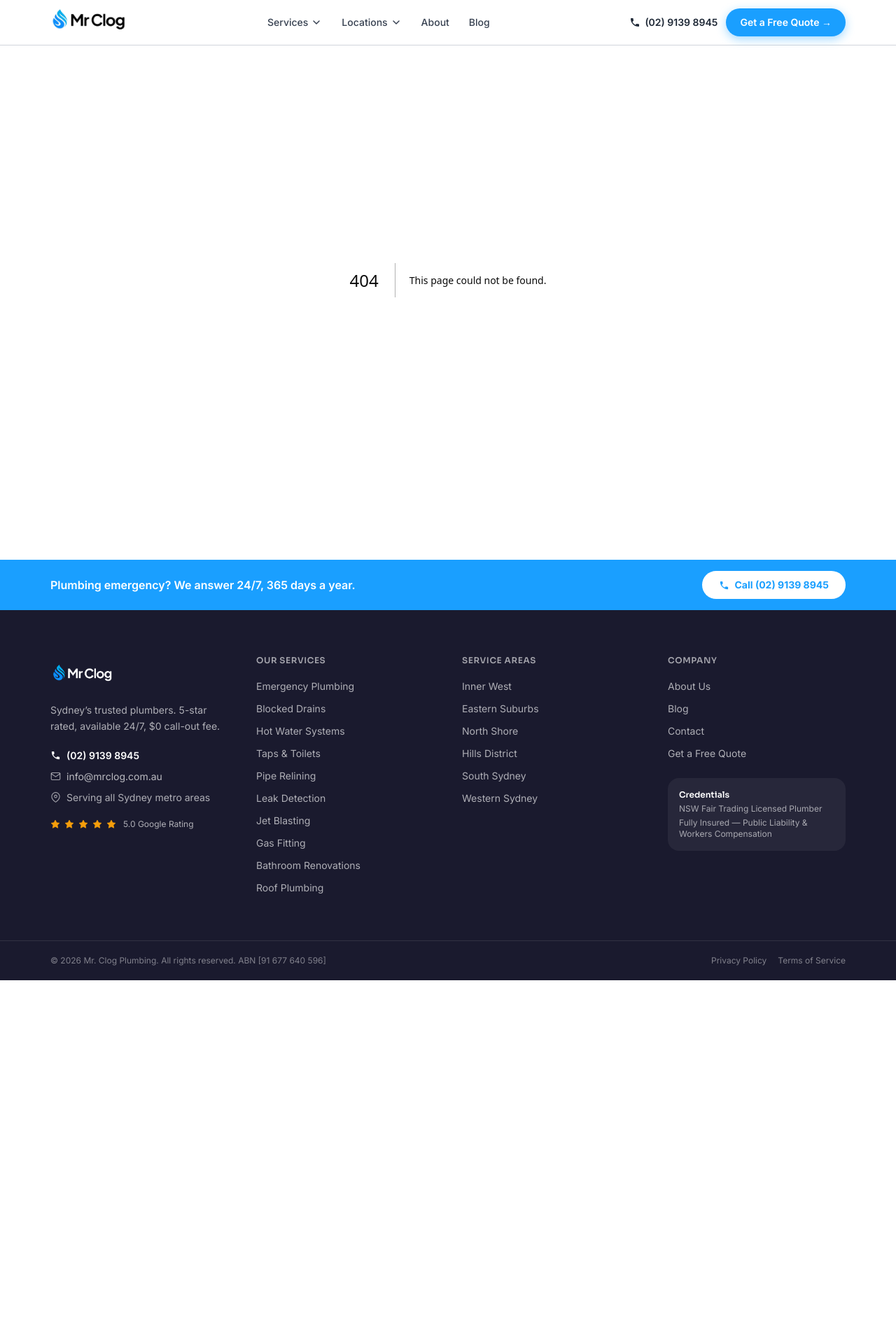
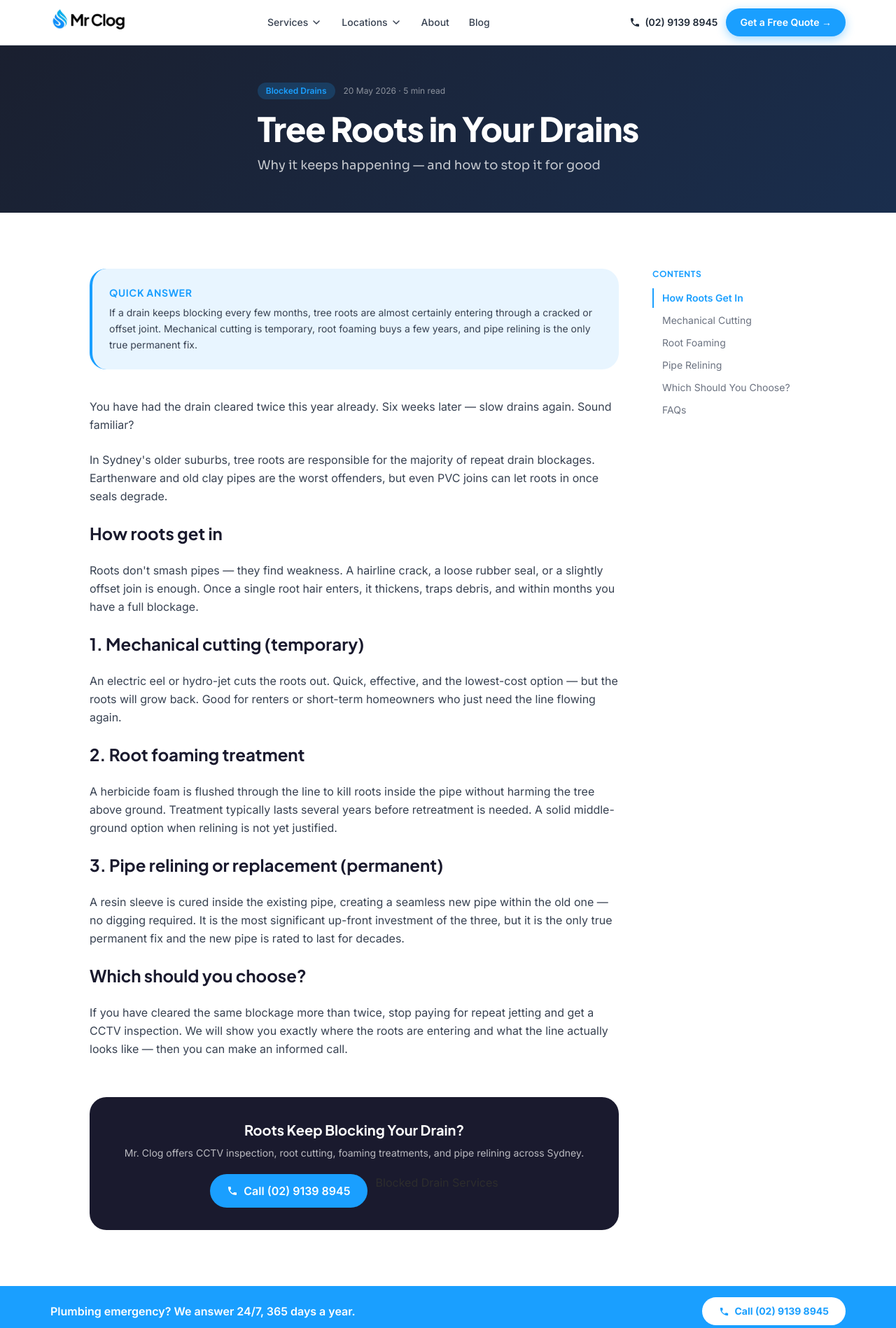
Before and after one commit to mrclogplumbing/mrclog-website, a Next.js app: page /blog/tree-roots-in-drains in a window 1280 px wide. Before the commit this address had no page. Shown: the top 1898 px of the page at 70% size. Before the commit the page ends 1401 px from the top, so only its background shows below. Built offline with nearby package versions, Linux system fonts and the light colour scheme.

Commit message:
Add blog post: Tree Roots in Your Drains
This page provides detailed information about tree roots causing drain blockages, including causes, temporary and permanent solutions, and a call to action for services.

```diff
--- /dev/null
+++ b/src/app/blog/tree-roots-in-drains/page.tsx
@@ -0,0 +1,114 @@
+import type { Metadata } from "next";
+import Link from "next/link";
+import { PhoneCallIcon } from "@/components/ui/ServiceIcons";
+import TableOfContents from "@/components/blog/TableOfContents";
+import BlogPostSchema from "@/components/blog/BlogPostSchema";
+
+export const metadata: Metadata = {
+  title: "Tree Roots in Your Drains: Why It Keeps Happening (and How to Stop It) | Mr. Clog Blog",
+  description:
+    "If your drain keeps blocking every few months, tree roots are almost always the culprit. Here is how they get in, and the three real fixes — from temporary to permanent.",
+  openGraph: {
+    type: "article",
+    title: "Tree Roots in Your Drains: Why It Keeps Happening (and How to Stop It) | Mr. Clog Blog",
+    description: "If your drain keeps blocking every few months, tree roots are almost always the culprit. Here is how they get in, and the three real fixes — from temporary to permanent.",
+    url: "https://www.mrclog.com.au/blog/tree-roots-in-drains",
+    siteName: "Mr. Clog Plumbing",
+    publishedTime: "2026-05-20",
+    modifiedTime: "2026-05-20",
+    authors: ["Mr. Clog Plumbing"],
+    locale: "en_AU",
+  },
+  alternates: { canonical: "https://www.mrclog.com.au/blog/tree-roots-in-drains" },
+};
+
+const PHONE = "(02) 9139 8945";
+const PHONE_HREF = "tel:+61291398945";
+
+const tocItems = [
+  { id: "how-roots-get-in", title: "How Roots Get In" },
+  { id: "cutting", title: "Mechanical Cutting" },
+  { id: "foaming", title: "Root Foaming" },
+  { id: "relining", title: "Pipe Relining" },
+  { id: "which-fix", title: "Which Should You Choose?" },
+  { id: "faq", title: "FAQs" },
+];
+
+export default function BlogTreeRootsInDrainsPage() {
+  return (
+    <>
+      <BlogPostSchema
+        slug="tree-roots-in-drains"
+        title="Tree Roots in Your Drains: Why It Keeps Happening (and How to Stop It)"
+        description="If your drain keeps blocking every few months, tree roots are almost always the culprit. Here is how they get in, and the three real fixes — from temporary to permanent."
+        datePublished="2026-05-20"
+        faqs={[{"q":"Will cutting down the tree fix the problem?","a":"Not always. Root systems can survive for months after a tree is removed, and existing damage to the pipe still allows new roots from neighbouring vegetation to enter. The pipe itself needs to be sealed for a permanent fix."},{"q":"How do I know if I have tree roots in my drain?","a":"Repeat blockages every few months, gurgling sounds, slow draining across multiple fixtures, and unexplained soggy patches in the lawn are classic signs. A CCTV drain inspection will confirm it."}]}
+      />
+      {/* Hero */}
+      <section className="relative pt-16 flex items-center min-h-[38vh]" style={{ background: "var(--color-dark)" }}>
+        <div className="absolute inset-0" style={{ background: "linear-gradient(135deg, rgba(26,31,46,0.97) 0%, rgba(26,159,255,0.15) 100%)" }} aria-hidden="true" />
+        <div className="relative section-container py-12 md:py-18">
+          <div className="max-w-3xl">
+            <div className="flex items-center gap-3 mb-4">
+              <span className="text-xs font-semibold px-3 py-1 rounded-full" style={{ background: "rgba(26,159,255,0.2)", color: "var(--color-brand-blue)" }}>Blocked Drains</span>
+              <span className="text-xs" style={{ color: "rgba(255,255,255,0.5)" }}>20 May 2026 · 5 min read</span>
+            </div>
+            <h1 className="font-logo font-extrabold text-white mb-3" style={{ fontSize: "clamp(1.8rem, 4.5vw, 3rem)", lineHeight: "1.1", letterSpacing: "-0.02em" }}>
+              Tree Roots in Your Drains
+            </h1>
+            <p className="font-display text-lg" style={{ color: "rgba(255,255,255,0.75)" }}>Why it keeps happening — and how to stop it for good</p>
+          </div>
+        </div>
+      </section>
+
+      <div className="section-container py-14 md:py-20">
+        <div className="lg:grid lg:grid-cols-[1fr_220px] lg:gap-12 max-w-5xl mx-auto">
+          <article>
+            <div className="rounded-2xl p-6 mb-10 border-l-4" style={{ background: "var(--color-brand-blue-light)", borderColor: "var(--color-brand-blue)" }}>
+              <p className="font-logo font-bold text-sm uppercase tracking-wider mb-2" style={{ color: "var(--color-brand-blue)" }}>Quick Answer</p>
+              <p className="text-gray-700 text-sm leading-relaxed">
+                If a drain keeps blocking every few months, tree roots are almost certainly entering through a cracked or offset joint. Mechanical cutting is temporary, root foaming buys a few years, and pipe relining is the only true permanent fix.
+              </p>
+            </div>
+
+            <div className="space-y-6 text-gray-700 leading-relaxed">
+              <p>You have had the drain cleared twice this year already. Six weeks later — slow drains again. Sound familiar?</p>
+              <p>In Sydney&apos;s older suburbs, tree roots are responsible for the majority of repeat drain blockages. Earthenware and old clay pipes are the worst offenders, but even PVC joins can let roots in once seals degrade.</p>
+
+              <h2 id="how-roots-get-in" className="font-logo font-bold text-2xl mt-10 mb-4" style={{ color: "var(--color-dark)" }}>How roots get in</h2>
+              <p>Roots don&apos;t smash pipes — they find weakness. A hairline crack, a loose rubber seal, or a slightly offset join is enough. Once a single root hair enters, it thickens, traps debris, and within months you have a full blockage.</p>
+
+              <h2 id="cutting" className="font-logo font-bold text-2xl mb-4" style={{ color: "var(--color-dark)" }}>1. Mechanical cutting (temporary)</h2>
+              <p>An electric eel or hydro-jet cuts the roots out. Quick, effective, and the lowest-cost option — but the roots will grow back. Good for renters or short-term homeowners who just need the line flowing again.</p>
+
+              <h2 id="foaming" className="font-logo font-bold text-2xl mb-4" style={{ color: "var(--color-dark)" }}>2. Root foaming treatment</h2>
+              <p>A herbicide foam is flushed through the line to kill roots inside the pipe without harming the tree above ground. Treatment typically lasts several years before retreatment is needed. A solid middle-ground option when relining is not yet justified.</p>
+
+              <h2 id="relining" className="font-logo font-bold text-2xl mb-4" style={{ color: "var(--color-dark)" }}>3. Pipe relining or replacement (permanent)</h2>
+              <p>A resin sleeve is cured inside the existing pipe, creating a seamless new pipe within the old one — no digging required. It is the most significant up-front investment of the three, but it is the only true permanent fix and the new pipe is rated to last for decades.</p>
+
+              <h2 id="which-fix" className="font-logo font-bold text-2xl mb-4" style={{ color: "var(--color-dark)" }}>Which should you choose?</h2>
+              <p>If you have cleared the same blockage more than twice, stop paying for repeat jetting and get a CCTV inspection. We will show you exactly where the roots are entering and what the line actually looks like — then you can make an informed call.</p>
+            </div>
+
+            <div className="mt-14 rounded-2xl p-8 text-center" style={{ background: "var(--color-dark)" }}>
+              <p className="font-logo font-bold text-xl text-white mb-2">Roots Keep Blocking Your Drain?</p>
+              <p className="text-sm mb-5" style={{ color: "rgba(255,255,255,0.7)" }}>Mr. Clog offers CCTV inspection, root cutting, foaming treatments, and pipe relining across Sydney.</p>
+              <div className="flex gap-3 justify-center flex-wrap">
+                <a href={PHONE_HREF} className="inline-flex items-center gap-2 px-6 py-3 rounded-full font-semibold text-white" style={{ background: "var(--color-brand-blue)" }}>
+                  <PhoneCallIcon size={16} />
+                  Call {PHONE}
+                </a>
+                <Link href="/services/blocked-drains" className="btn-outline-white">Blocked Drain Services</Link>
+              </div>
+            </div>
+          </article>
+
+          <aside className="hidden lg:block">
+            <TableOfContents items={tocItems} />
+          </aside>
+        </div>
+      </div>
+    </>
+  );
+}
```
